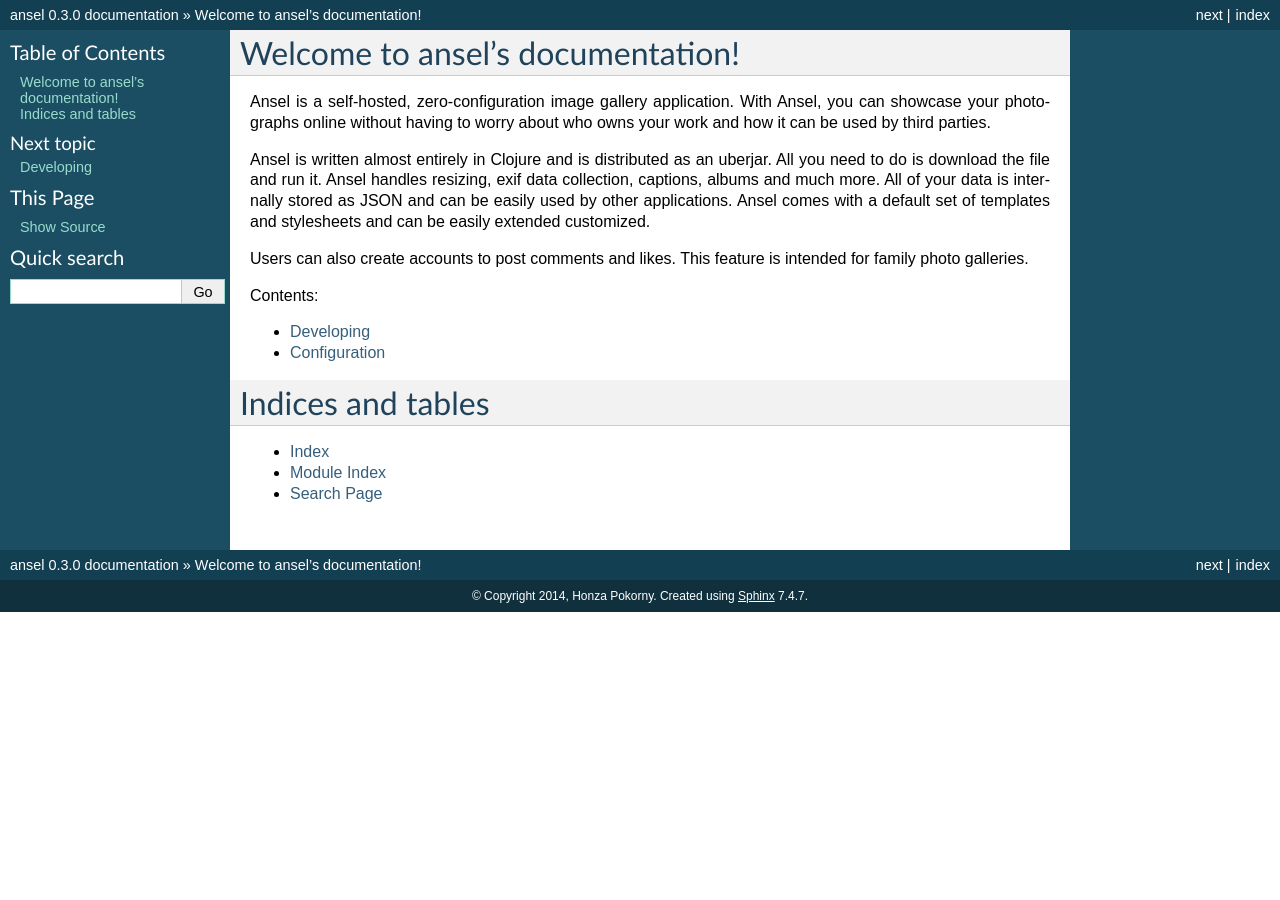
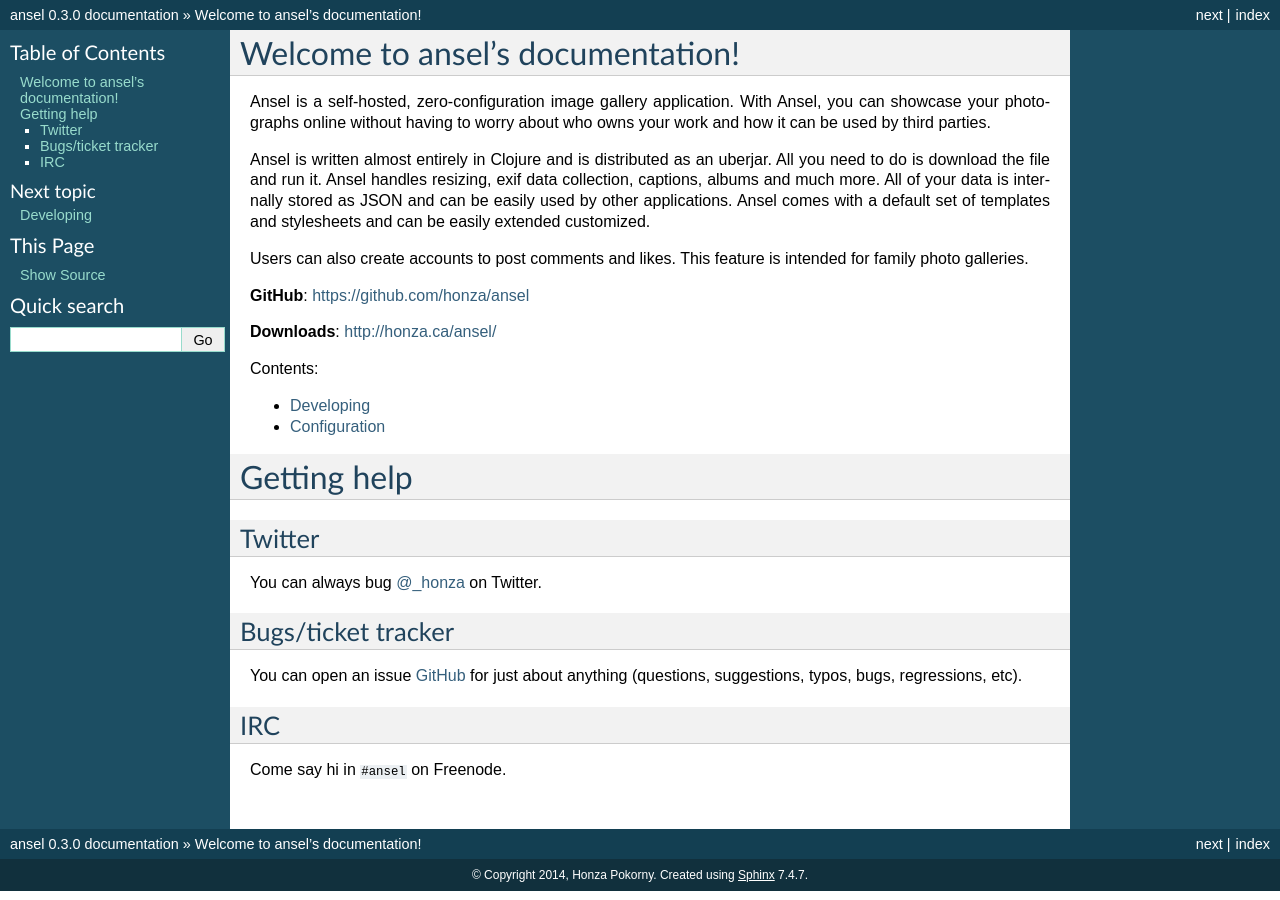
Before and after one commit to honza/ansel, a Sphinx documentation site: the page built from docs/index.rst, in a window 1280 px wide. Built offline with Sphinx 7.4.7, drawn with Linux system fonts in a browser that asks for light colours.

Commit message:
More docs

```diff
--- a/docs/index.rst
+++ b/docs/index.rst
@@ -15,6 +15,11 @@
 Users can also create accounts to post comments and likes.  This feature is
 intended for family photo galleries.
 
+**GitHub**: https://github.com/honza/ansel
+
+**Downloads**: http://honza.ca/ansel/
+
+
 Contents:
 
 .. toctree::
@@ -24,9 +29,29 @@
    configuration
 
 
-Indices and tables
-==================
+Getting help
+============
 
-* :ref:`genindex`
-* :ref:`modindex`
-* :ref:`search`
+.. _twitter:
+
+Twitter
+-------
+
+You can always bug `@_honza <https://twitter.com/_honza>`_ on Twitter.
+
+.. _bugs:
+
+Bugs/ticket tracker
+-------------------
+
+You can open an issue `GitHub <https://github.com/honza/ansel/issues>`_ for
+just about anything (questions, suggestions, typos, bugs, regressions, etc).
+
+.. _irc:
+
+IRC
+---
+
+Come say hi in ``#ansel`` on Freenode.
+
+.. Refs can be used liked this:  :ref:`Hello <irc>`
```
